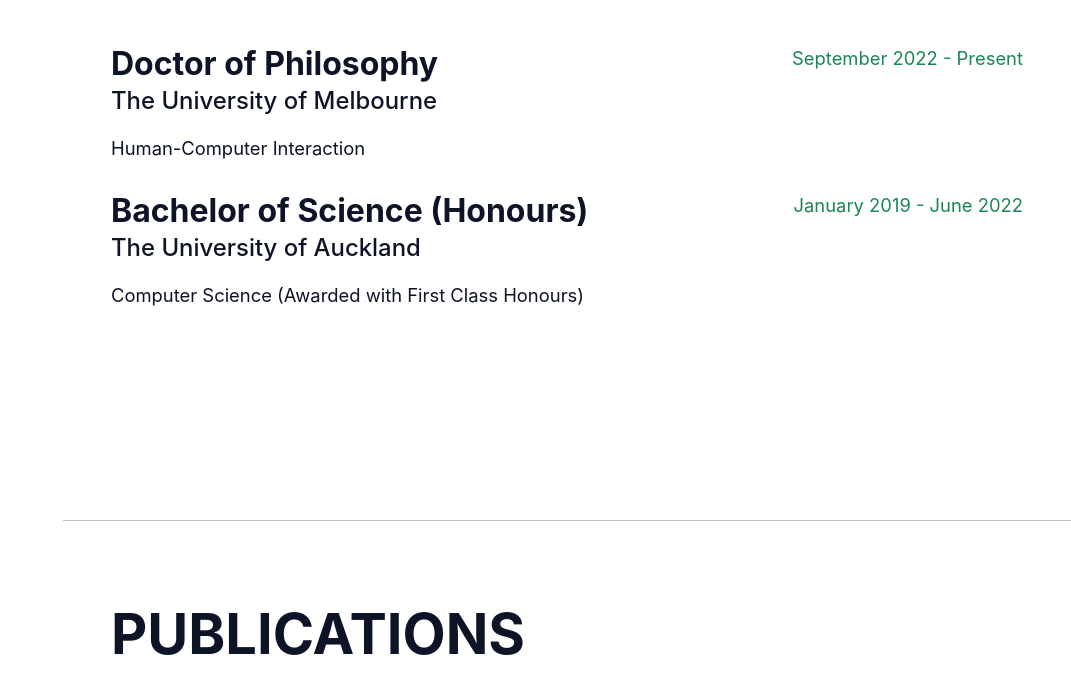
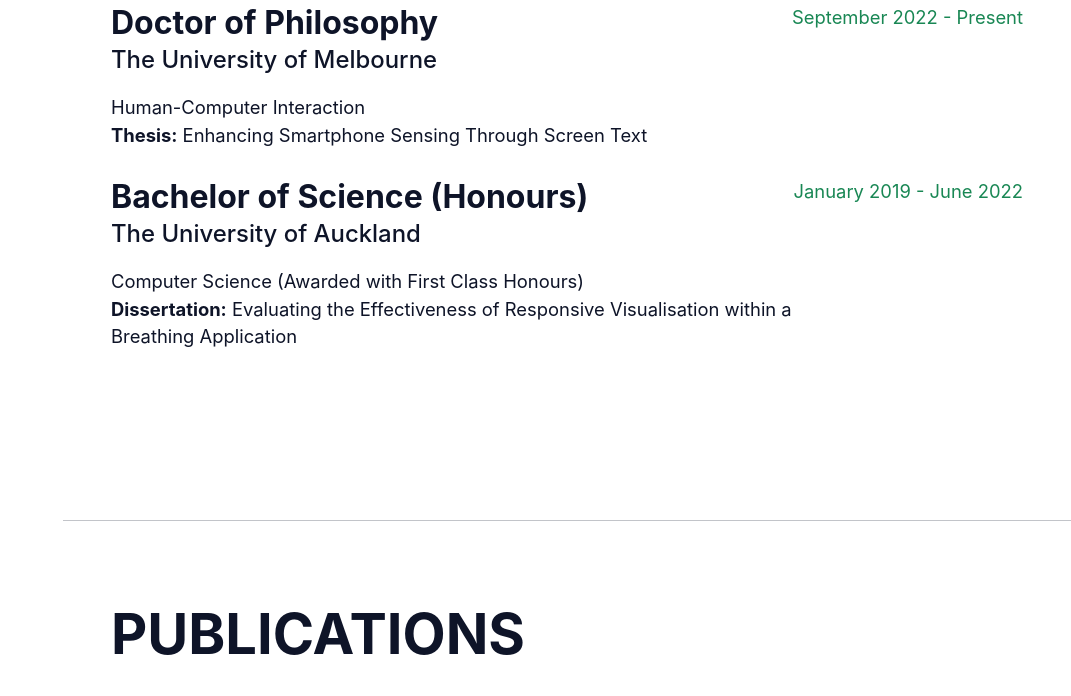
Before and after one commit to songyanteng/songyanteng.github.io, a plain HTML site: page index.html in a window 1280 px wide. Shown: the part 1176-1872 px from the top of the page, without its empty margins (209-1280 px from the left). Drawn offline with nearby package versions, Linux system fonts and the light colour scheme; a web font is replaced by a local one.

Commit message:
Updated descriptions

```diff
--- a/index.html
+++ b/index.html
@@ -188,6 +188,9 @@
                 The University of Melbourne
               </div>
               <div>Human-Computer Interaction</div>
+              <div>
+                <b>Thesis:</b> Enhancing Smartphone Sensing Through Screen Text
+              </div>
             </div>
             <div class="flex-shrink-0">
               <span class="text-primary">September 2022 - Present</span>
@@ -200,6 +203,10 @@
                 The University of Auckland
               </div>
               <div>Computer Science (Awarded with First Class Honours)</div>
+              <div>
+                <b>Dissertation:</b> Evaluating the Effectiveness of Responsive
+                Visualisation within a Breathing Application
+              </div>
             </div>
             <div class="flex-shrink-0">
               <span class="text-primary">January 2019 - June 2022</span>
```
